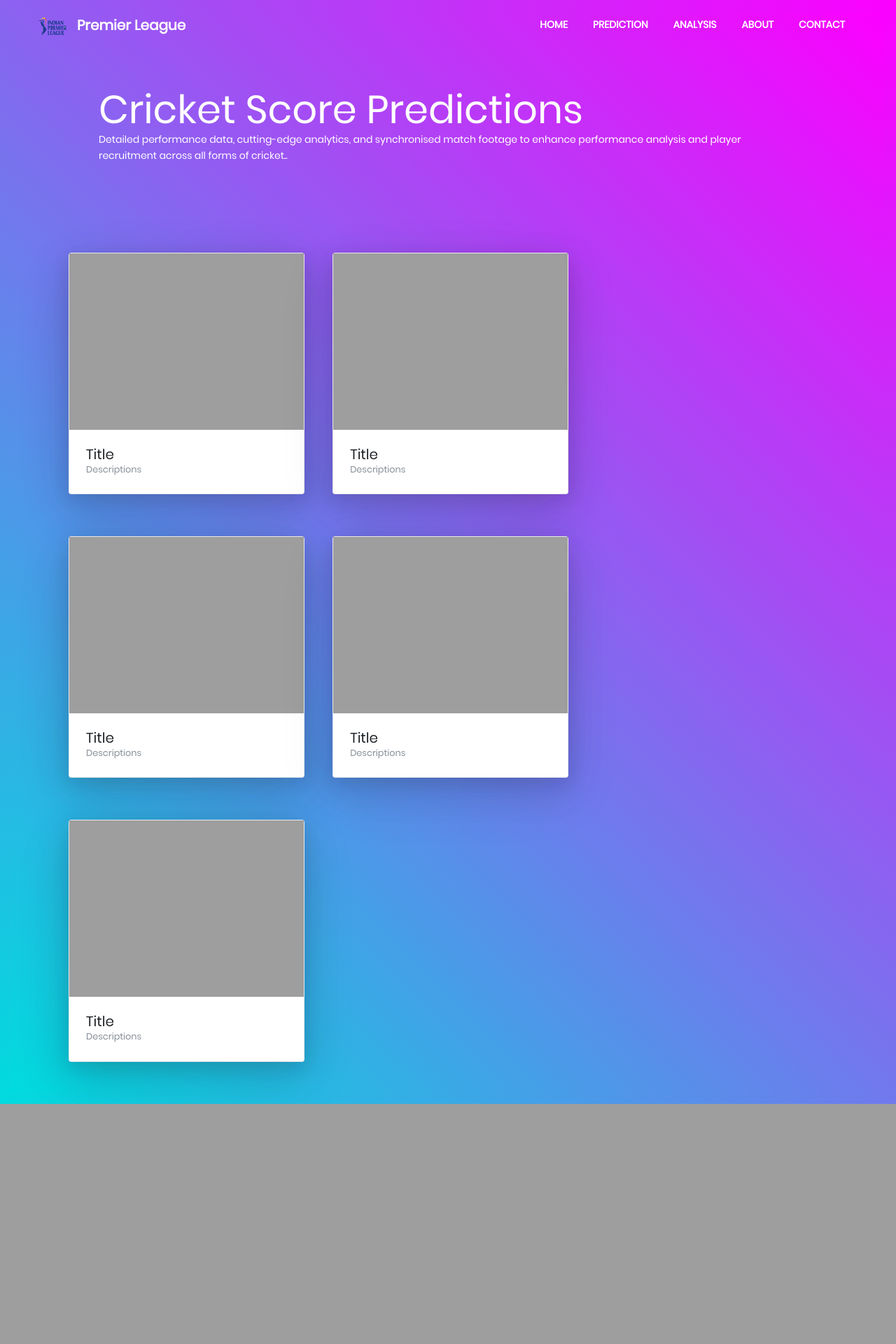
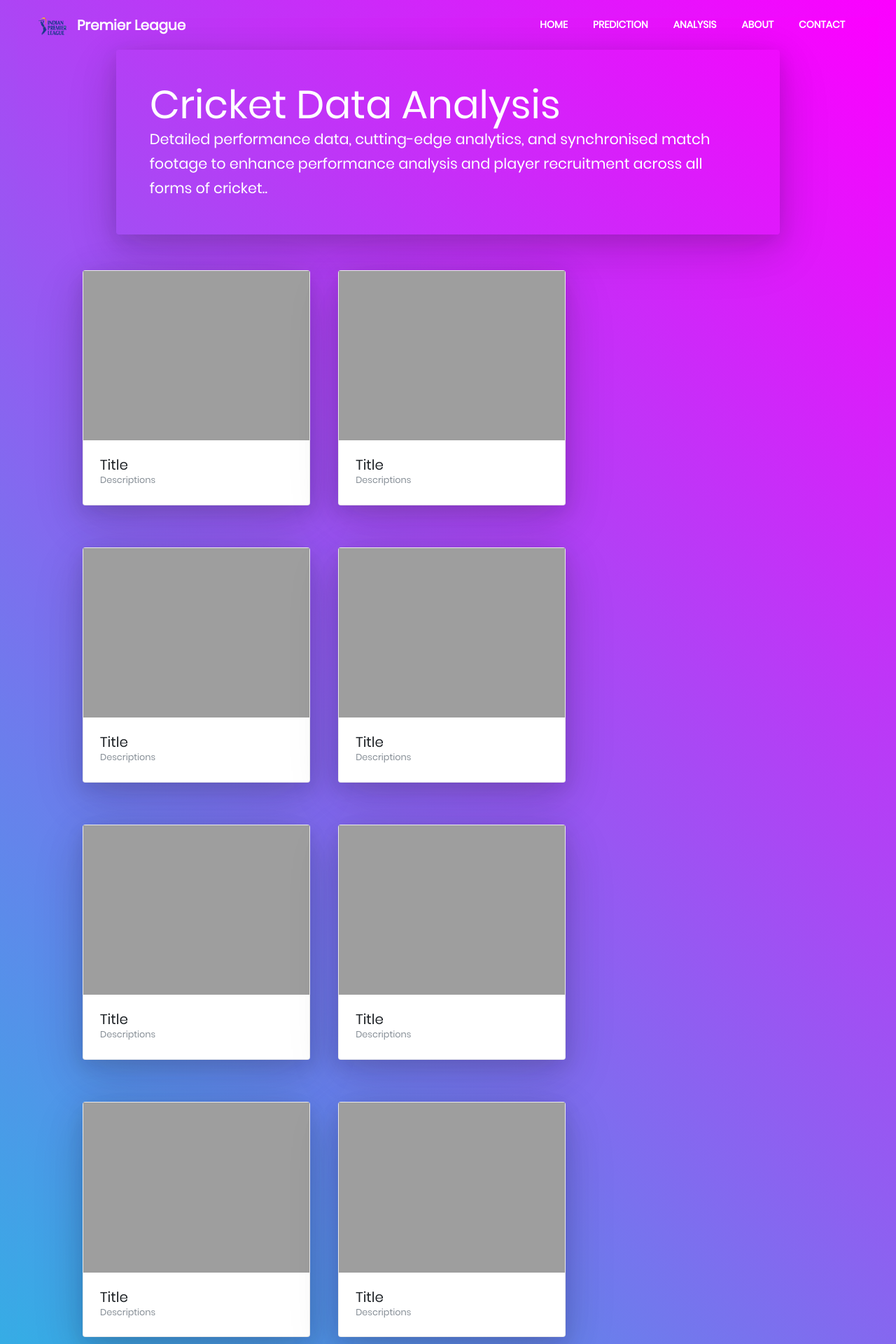
Before and after one commit to PankajChauhanji/cricket-analysis-prediction, a Flask app: page /data_analysis in a window 1280 px wide. Shown: the top 1920 px of the page at 70% size. Before the commit the page ends 1577 px from the top, so only its background shows below. Run offline with Flask 2, Linux system fonts and the light colour scheme; some libraries are stand-ins or nearby versions.

Commit message:
code changes for css and in prediction analysis.

```diff
--- a/static/css/main.css
+++ b/static/css/main.css
@@ -152,7 +152,7 @@ iframe {
   flex-wrap: wrap;
   justify-content: center;
   align-items: center;
-  padding: 15px;
+  padding: 25px;
   background: #a64bf4;
   background: -webkit-linear-gradient(45deg, #00dbde, #fc00ff);
   background: -o-linear-gradient(45deg, #00dbde, #fc00ff);
@@ -162,12 +162,12 @@ iframe {
 }
 
 .wrap-contact100 {
-  width: 80%;
+  width: 70%;
   background: #fff;
   border-radius: 15px;
   overflow: hidden;
   padding: 42px 55px 4px 55px;
-  margin-top: 70px;
+  margin: 70px auto;
   box-shadow: rgba(67, 71, 85, 0.27) 0px 0px 0.25em, rgba(90, 125, 188, 0.05) 0px 0.25em 1em;
 }
 .wrap-contact100:hover{
@@ -188,9 +188,9 @@ iframe {
 /*------------------------------------------------------------------
 [ Form ]*/
 
-.contact100-form {
-  width: 100%;
-}
+/* .contact100-form {
+  width: 90%;
+} */
 
 .contact100-form-title {
   display: block;
@@ -297,10 +297,11 @@ textarea.input100 {
   flex-wrap: wrap;
   justify-content: center;
   padding-top: 13px;
+  margin: 0 auto;
 }
 
 .wrap-contact100-form-btn {
-  width: 100%;
+  width: 80%;
   display: block;
   position: relative;
   z-index: 1;
@@ -676,3 +677,15 @@ body {
 .analysis-image:hover{
   transform: scale(1.1);
 }
+
+.predict-container{
+  margin: 0 auto !important;
+}
+.analysis-heading{
+  width: 90% !important;
+  /* height: 20% !important; */
+  padding: 2%;
+  margin: 2% auto;
+  border-radius: 20px;
+  box-shadow: rgba(17, 17, 26, 0.1) 0px 8px 24px, rgba(17, 17, 26, 0.1) 0px 16px 56px, rgba(17, 17, 26, 0.1) 0px 24px 80px;
+}
--- a/templates/data_analysis.html
+++ b/templates/data_analysis.html
@@ -6,20 +6,18 @@
     <div class="container-fluid">
         <div class="px-lg-5">
 
-          <div class="row py-5">
-            <div class="col-lg-12 mx-auto">
-              <div class="text-white p-5 shadow-sm rounded banner">
-                <h1 class="display-4">Cricket Score Predictions</h1>
-                <p style="color: white;">Detailed performance data, cutting-edge analytics, and
-                    synchronised match footage to enhance performance analysis and player
-                    recruitment across all forms of cricket..</p>
-              </div>
+            <div class="analysis-heading text-white p-5 shadow-sm rounded banner">
+            <h1 class="display-4"> Cricket Data Analysis </h1>
+
+            <p style="color: white; font-size: 130%;">Detailed performance data, cutting-edge analytics, and
+                synchronised match footage to enhance performance analysis and player
+                recruitment across all forms of cricket..</p>
             </div>
-          </div>
           <!-- End -->
 
           <div class="row">
             <!-- Gallery item -->
+            {% for i in range(0, 12) %}
               <div class="bg-white rounded shadow-sm analysis-image">
                 <img class="img-fluid" style = "width: 200%;" src = "{{ base_url }}plots/breast_cancer_data/pairplot/features/worst concave points,worst radius" alt="This is first Image">
                 <div class="p-4">
```
Also changed, not shown: other parts of templates/data_analysis.html (+1 -32 lines), templates/prediction.html (+10 -9 lines).
